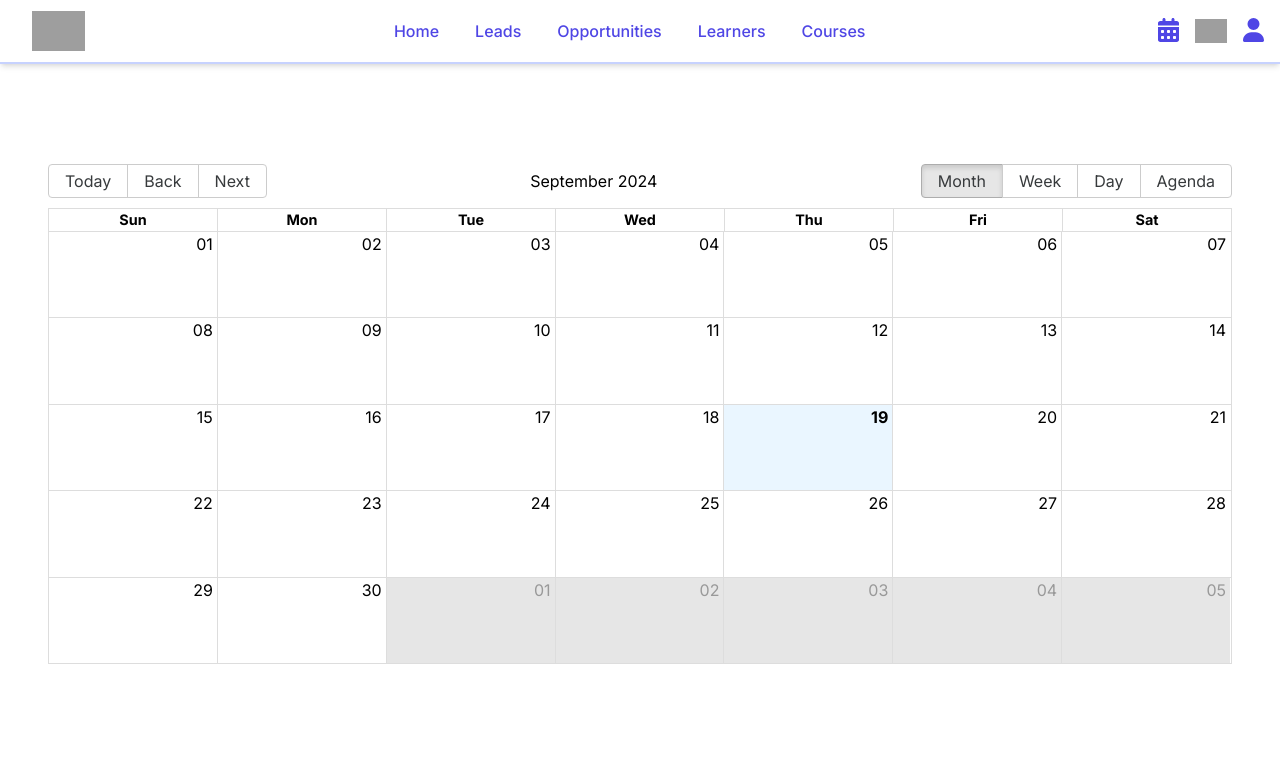
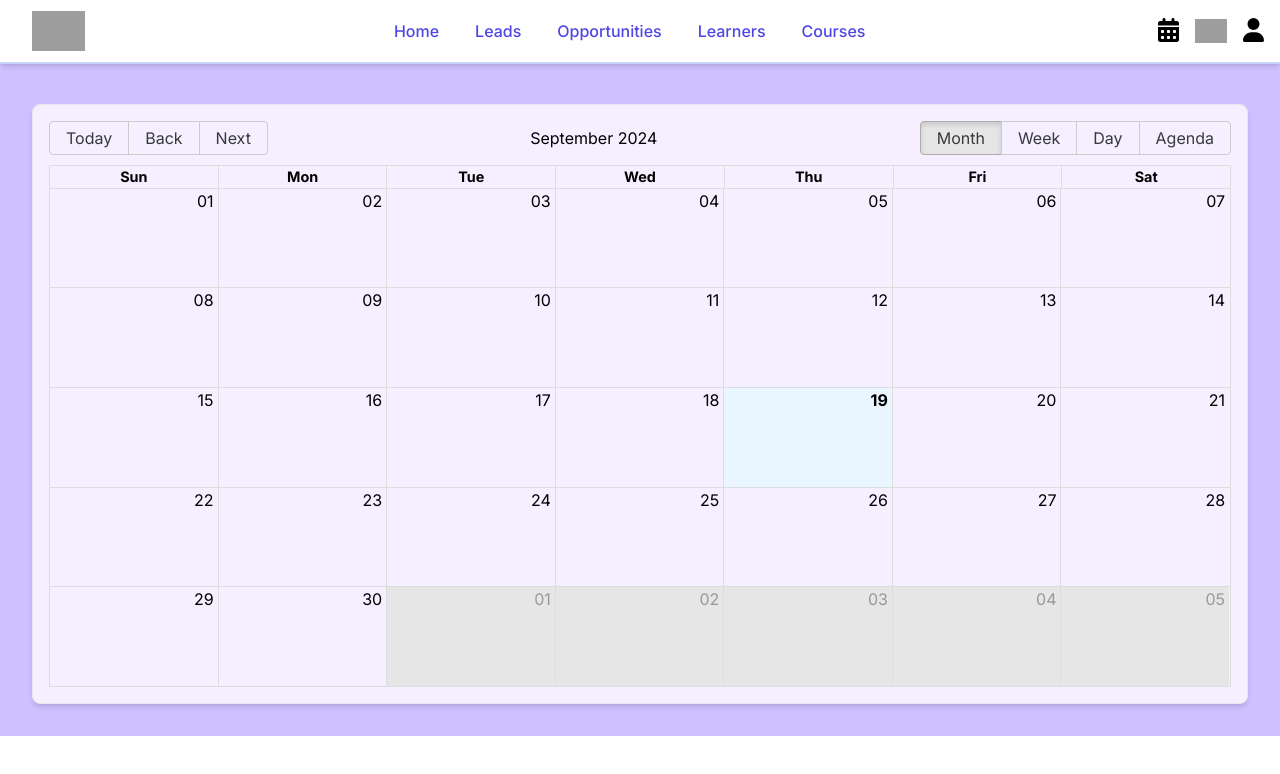
Before and after one commit to DL-Super30/super30-008-java-webapp, a Next.js app: page /calender in a window 1280 px wide. Shown: the top 774 px of the page. Built offline with nearby package versions, Linux system fonts and the light colour scheme; grey boxes are pictures that could not be loaded.

Commit message:
global css changed

```diff
--- a/src/app/calender/page.js
+++ b/src/app/calender/page.js
@@ -1,25 +1,64 @@
 'use client'
 
-import React from 'react'
-import { Calendar, momentLocalizer } from 'react-big-calendar'
-import moment from 'moment'
-import 'react-big-calendar/lib/css/react-big-calendar.css'
+import React, { useState } from 'react';
+import { Calendar, momentLocalizer, Views } from 'react-big-calendar';
+import moment from 'moment';
+import 'react-big-calendar/lib/css/react-big-calendar.css';
 
-const localizer = momentLocalizer(moment)
+// Set the localizer for the calendar
+const localizer = momentLocalizer(moment);
 
+export default function Sample() {
+  const [events, setEvents] = useState([]);
+  const [currentView, setCurrentView] = useState(Views.MONTH); // Add state for the current view
 
-export default function Sample(props) {
+  // Handle adding new events
+  const handleSelectSlot = ({ start, end }) => {
+    const title = window.prompt('Enter Event Title');
+    if (title) {
+      const newEvent = { title, start, end };
+      setEvents([...events, newEvent]);
+    }
+  };
 
+  // Handle editing an existing event
+  const handleSelectEvent = (event) => {
+    const newTitle = window.prompt('Edit Event Title', event.title);
+    if (newTitle) {
+      const updatedEvents = events.map((ev) =>
+        ev === event ? { ...ev, title: newTitle } : ev
+      );
+      setEvents(updatedEvents);
+    }
+  };
+
+  // Handle view change
+  const handleViewChange = (view) => {
+    setCurrentView(view);
+  };
 
   return (
-    <div className='pt-[100px] p-12'>
+    <div className='pt-[40px] p-8 bg-[#CDC1FF]'>
       <Calendar
-      localizer={localizer}
-      // events={myEventsList}
-      startAccessor="start"
-      endAccessor="end"
-      style={{ height: 500 }}
-    />
+        className="bg-[#F5EFFF] border p-4 rounded-lg shadow-md"
+        localizer={localizer}
+        events={events}  // Bind events state to the calendar
+        selectable={true}  // Make calendar selectable
+        startAccessor="start"
+        endAccessor="end"
+        style={{ height: 600 }}
+        view={currentView} // Bind the calendar view to the state
+        onView={handleViewChange} // Handle view change
+        onSelectSlot={handleSelectSlot}  // Trigger event adding on slot selection
+        onSelectEvent={handleSelectEvent} // Trigger event editing on event click
+
+        // Enable multiple views
+        views={['month', 'week', 'day', 'agenda']}
+        step={60}  // Set time slot duration (in minutes)
+        showMultiDayTimes  // Display time slots for multi-day events
+        toolbar={true}  // Show toolbar with navigation buttons
+        popup={true}  // Enable popup for more events in a day
+      />
     </div>
-  )
+  );
 }
--- a/src/app/globals.css
+++ b/src/app/globals.css
@@ -2,21 +2,21 @@
 @tailwind components;
 @tailwind utilities;
 
-:root {
-  --foreground-rgb: 0, 0, 0;
+/* :root { */
+  /* --foreground-rgb: 0, 0, 0; */
   /* --background-start-rgb: 214, 219, 220; */
-  --background-end-rgb: 255, 255, 255;
-}
+  /* --background-end-rgb: 255, 255, 255; */
+/* } */
 
-@media (prefers-color-scheme: dark) {
-  :root {
-    --foreground-rgb: 255, 255, 255;
-    --background-start-rgb: 0, 0, 0;
-    --background-end-rgb: 0, 0, 0;
-  }
-}
+/* @media (prefers-color-scheme: dark) { */
+  /* :root { */
+    /* --foreground-rgb: 255, 255, 255; */
+    /* --background-start-rgb: 0, 0, 0; */
+    /* --background-end-rgb: 0, 0, 0; */
+  /* } */
+/* } */
 
-body {
+/* body {
   color: rgb(var(--foreground-rgb));
   background: linear-gradient(
       to bottom,
@@ -24,13 +24,13 @@ body {
       rgb(var(--background-end-rgb))
     )
     rgb(var(--background-start-rgb));
-}
+} */
 
-@layer utilities {
+/* @layer utilities {
   .text-balance {
     text-wrap: balance;
   }
-}
+} */
 
 .login-btn{
   opacity: 0.8;
--- a/src/app/leads/page.js
+++ b/src/app/leads/page.js
@@ -528,7 +528,7 @@ export default function Leads() {
             <table className="w-full">
               <thead className="bg-indigo-100">
                 <tr>
-                  <th className="w-10 p-3">
+                  <th className="w-10 p-3 accent-neutral-900">
                     <input
                       type="checkbox"
                       className="form-checkbox h-5 w-5 text-indigo-600 transition duration-150 ease-in-out"
@@ -554,7 +554,7 @@ export default function Leads() {
                       className="bg-white hover:bg-indigo-50 transition-colors duration-200"
                       onClick={(e) => handlerowClick(e, d)}
                     >
-                      <td className="p-3">
+                      <td className="p-3 accent-slate-100	">
                         <input
                           type="checkbox"
                           className="form-checkbox h-5 w-5 text-indigo-600 transition duration-150 ease-in-out"
--- a/src/app/login/page.js
+++ b/src/app/login/page.js
@@ -103,21 +103,21 @@ export default function Login() {
             <form className="login-form w-full rounded border-black h-[460px] mt-8 p-5" onSubmit={handleSubmit(onSubmit)}>
 
               {/* Username Label and Input */}
-              <label className="block text-sm mb-2" htmlFor="username">User Name</label>
+              <label className="block text-black text-sm mb-2" htmlFor="username">User Name</label>
               <input
                 id="username"
                 type="text"
-                className="w-full border outline-none p-3 rounded"
+                className="w-full text-black border outline-none p-3 rounded"
                 {...register('username', { required: "Username is required" })}
               />
               {errors.username && <p className="text-red-500">Please Enter Username</p>}
 
               {/* Password Label and Input */}
-              <label className="block text-sm mt-4 mb-2" htmlFor="password">Password</label>
+              <label className="block text-black text-sm mt-4 mb-2" htmlFor="password">Password</label>
               <input
                 id="password"
                 type="password"
-                className="w-full border outline-none p-3 rounded"
+                className="w-full text-black border outline-none p-3 rounded"
                 {...register('password', { required: "Password is required" })}
               />
               {errors.password && <p className="text-red-500">Please Enter Password</p>}
@@ -135,10 +135,10 @@ export default function Login() {
                   checked={rememberMe}
                   onChange={handleRememberMe}
                 />
-                <span className="text-sm align-center ml-2">Remember me</span>
+                <span className="text-sm text-black align-center ml-2">Remember me</span>
               </div>
 
-              <p className="mt-[90px] text-center opacity-50">©2024, All rights reserved</p>
+              <p className="mt-[90px] text-black text-center opacity-50">©2024, All rights reserved</p>
             </form>
           </div>
         </div>
--- a/src/app/signup/page.js
+++ b/src/app/signup/page.js
@@ -14,12 +14,7 @@ export default function SignUp(props) {
   const [leadname, setLeadName] = useState('');
   const [phone, setPhone] = useState('');
   const [email, setEmail] = useState('');
-  const [leadSource, setLeadSource] = useState('Website');
-  const [leadStatus, setLeadStatus] = useState('Not Contacted');
-  const [feeQuoted, setFeeQuoted] = useState("");
-  const [batchTiming, setBatchTiming] = useState('');
-  const [selectedClassMode, setSelectedClassMode] = useState('');
-  // const [course, setCourse] = useState('');
+
 
   const { handleClose, setShowSignUp } = props;
 
@@ -29,6 +24,7 @@ export default function SignUp(props) {
   const handleSubmit = async (e) => {
     e.preventDefault();
 
+    // Check if required fields are filled
     if (!leadname || !phone || !email) {
       toast.error('Please enter Required Fields!', {
         position: "top-right",
@@ -43,34 +39,21 @@ export default function SignUp(props) {
       return;
     }
 
-
-
-
     try {
+      // Create data object with only required fields
       const data = {
         leadname: leadname,
-        phone: "+ 91" + phone,
+        phone: "+91" + phone,
         email: email,
-        feeQuoted: feeQuoted,
-        batchTiming: batchTiming,
-        leadStatus: leadStatus,
-        leadSource: leadSource,
-        course: course,
-        selectedClassMode: selectedClassMode,
+        feeQuoted: "20000",         // Empty value
+        batchTiming: "",       // Empty value
+        leadStatus: "Not Contacted",        // Empty value
+        leadSource: "",        // Empty value
+        course: [{"name":"HR Generalist"}],            // Empty value
+        selectedClassMode: ""  // Empty value
       };
 
-      await axios.post(`http://localhost:4000/api/leads`, data);
-      // console.log("Successfully submitted:", response.data);
-
-      // setLeadName('');
-      // setPhone('');
-      // setEmail('');
-      // setFeeQuoted(0);
-      // setBatchTiming('');
-      // setLeadStatus('');
-      // setLeadSource('');
-      // setCourse('');
-      // setSelectedClassMode('');
+      await axios.post(`http://localhost:4000/api/leads`, data); // Post data to the server
 
       toast.success('Registered Successfully!', {
         position: "top-right",
@@ -85,7 +68,6 @@ export default function SignUp(props) {
 
       setTimeout(() => {
         setShowSignUp(false);
-
       }, 3000);
     }
     catch (error) {
@@ -102,6 +84,7 @@ export default function SignUp(props) {
       });
     }
   };
+
 
   return (
     <div>
--- a/src/components/navbar.js
+++ b/src/components/navbar.js
@@ -64,7 +64,7 @@ export default function Navbar() {
 
       <div className="flex items-center space-x-4 mr-4">
         <Link href="/calender">
-          <button className="text-2xl text-indigo-600 hover:text-indigo-800 transition-colors duration-200" aria-label="Calendar">
+          <button className="text-2xl text-black hover:text-indigo-800 transition-colors duration-200" aria-label="Calendar">
             <FontAwesomeIcon icon={faCalendarDays} />
           </button>
         </Link>
@@ -76,7 +76,7 @@ export default function Navbar() {
           />
         </Link>
         <button
-          className="text-2xl text-indigo-600 hover:text-indigo-800 transition-colors duration-200"
+          className="text-2xl text-black hover:text-indigo-800 transition-colors duration-200"
           onClick={() => setIsLogout(!isLogout)}
           aria-label="User menu"
         >
```
